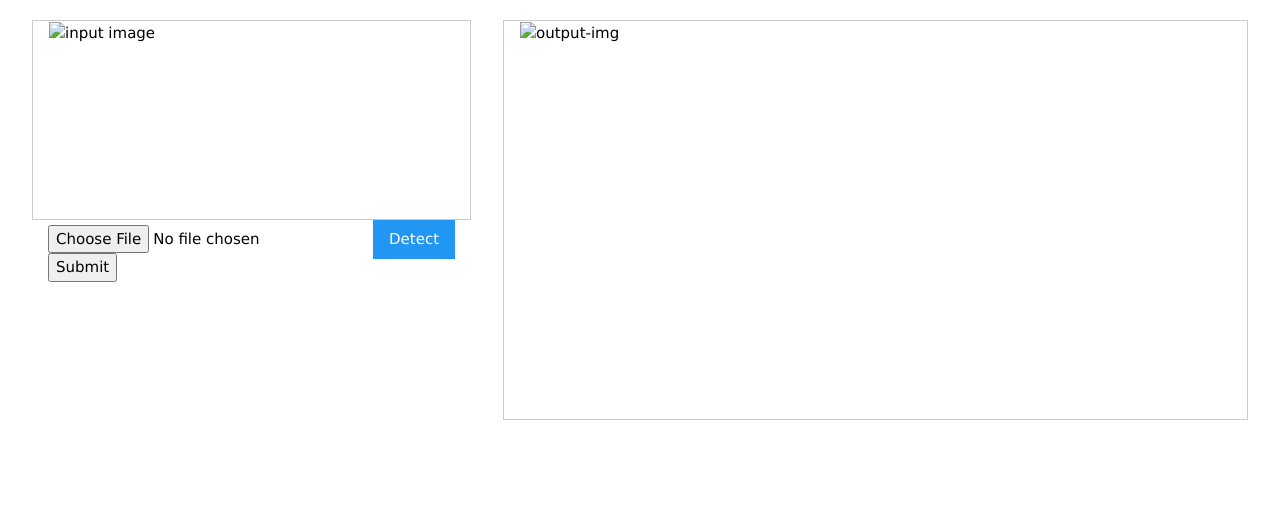
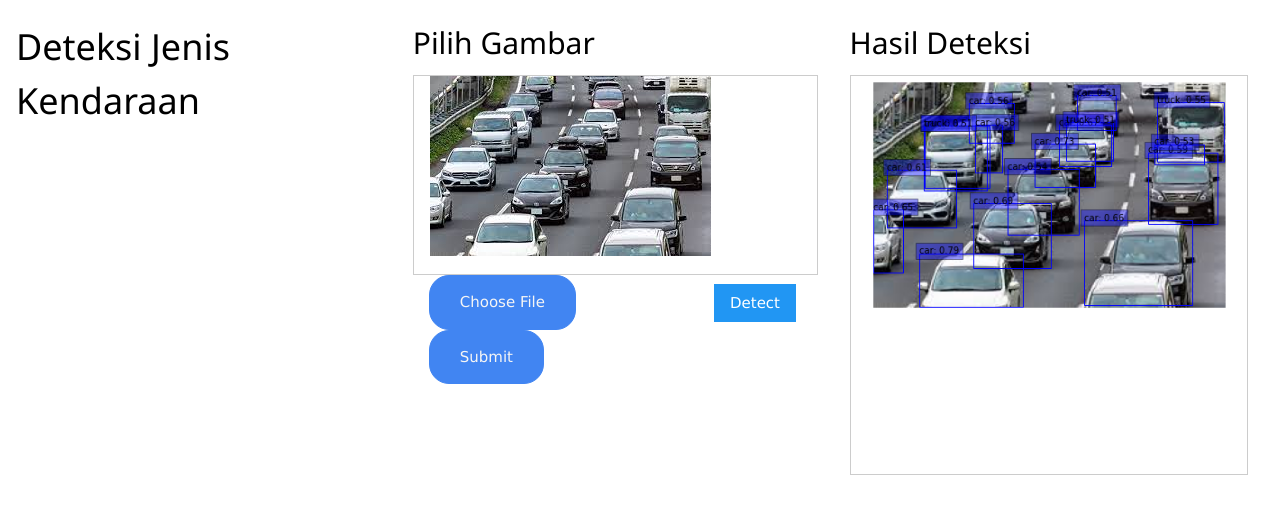
Before and after one commit to gianmartind/Proyek-WebUI, a Flask app: page / in a window 1280 px wide. Shown: the top 514 px of the page. Run offline with Flask 2, Linux system fonts and the light colour scheme.

Commit message:
progress front end (nambah placeholder) dan styling button

```diff
--- /dev/null
+++ b/styles/styles.css
@@ -0,0 +1,64 @@
+/* Section untuk dalam main */
+
+.main_home{
+    padding-top: 10px;
+}
+
+.pilih_gambar{
+    width: 35%;
+    margin: 0;
+}
+
+.hasil_keluaran{
+
+}
+
+/* Section untuk child pilih_gambar */
+
+.input_pic{
+    min-height: 200px;
+}
+
+#input-img{
+    max-width: 100%;
+}
+
+input[type=file]{
+    display: none;
+}
+
+.image-input{
+    background-color: rgb(65, 133, 242);
+    color: whitesmoke;
+    border: 1px solid rgb(65, 133, 242);
+    border-radius: 20px;
+    display: inline-block;
+    padding: 15px;
+    padding-left: 30px;
+    padding-right: 30px;
+    cursor: pointer;
+    margin-right: 10%;
+}
+
+#submit{
+    background-color: rgb(65, 133, 242);
+    color: whitesmoke;
+    border: 1px solid rgb(65, 133, 242);
+    border-radius: 20px;
+    padding: 15px;
+    padding-left: 30px;
+    padding-right: 30px;
+    cursor: pointer;
+}
+
+.detect{
+
+}
+
+#image-input{
+
+}
+
+.button_section{
+
+}
--- a/template/home.html
+++ b/template/home.html
@@ -4,6 +4,7 @@
     <meta charset="UTF-8">
     <meta http-equiv="X-UA-Compatible" content="IE=edge">
     <meta name="viewport" content="width=device-width, initial-scale=1.0">
+    <link rel="stylesheet" href="style/style.css">
     <title>Document</title>
 </head>
 <body>
--- a/template/index.html
+++ b/template/index.html
@@ -6,30 +6,38 @@
   <meta http-equiv="X-UA-Compatible" content="IE=edge" />
   <meta name="viewport" content="width=device-width, initial-scale=1.0" />
   <link rel="stylesheet" href="{{ url_for('static', filename='css/w3.css') }}" />
-  <title>Index Page</title>
+  <link rel="stylesheet" href="../styles/styles.css">
+  <title>Halaman Utama</title>
 </head>
 
 <body>
-  <div class="w3-container w3-cell-row" style="padding-top: 20px">
-    <div class="w3-container w3-cell" style="width: 35%">
-      <div class="w3-container w3-cell-row w3-border" style="min-height: 200px;">
-        <img id="input-img" src="" alt="input image" style="max-width: 100%;" />
+  <div class="w3-container w3-cell-row main_home">
+    <h1>Deteksi Jenis Kendaraan</h1>
+    <div class="w3-container w3-cell pilih_gambar" >
+      <h2>Pilih Gambar</h2>
+      <div class="w3-container w3-cell-row w3-border input_pic">
+        <img id="input-img" src="../picture/input_placeholder.jpg" alt="input image" />
       </div>
-      <div class="w3-container w3-cell-row">
+      <div class="w3-container w3-cell-row button_section">
         <div class="w3-cell">
+          <label for="image-input" class="image-input">
+            Choose File
+          </label>
           <input type="file" name="file" id="image-input">
           <button id="submit" onclick="upload_file()" type="button">Submit</button>
         </div>
-        <button class="w3-button w3-cell w3-blue" onclick="detect_image()">Detect</button>
+        <button class="w3-button w3-cell w3-blue detect" onclick="detect_image()">Detect</button>
       </div>
     </div>
-    <div class="w3-container w3-cell">
+    <div class="w3-container w3-cell hasil_keluaran">
+      <h2>Hasil Deteksi</h2>
       <div class="w3-container w3-cell-row w3-border" style="min-height: 400px">
-        <img class="output-img" src="" id="detection" alt="output-img" style="max-width: 100%;"/>
+        <img class="output-img" src="../picture/output_placeholder.png" id="detection" alt="output-img" style="max-width: 100%;"/>
       </div>
     </div>
   </div>
 </body>
+
 <script>
   var image_path = ""
 
```
Also changed, not shown: picture/input_placeholder.jpg (added), picture/output_placeholder.png (added).
